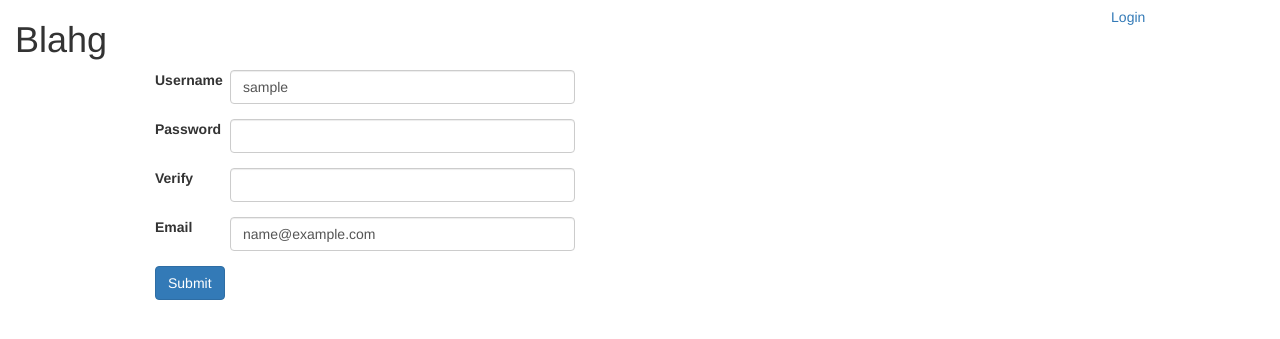
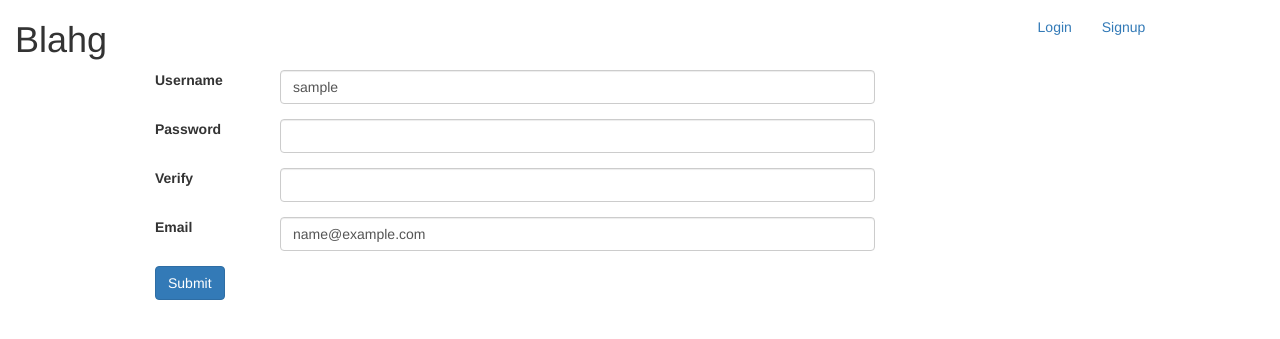
Before and after one commit to davidhousedev/Multi-User-Blog-Udacity, a Python web app: template templates/signup.html in a window 1280 px wide. Shown: the top 339 px of the page. Run offline with Jinja, Linux system fonts and the light colour scheme; the template is opened without the code that fills it: most values are stand-ins (such as "Sample title", 1, 10 or a date in 2020); some libraries are stand-ins or nearby versions.

Commit message:
feat: Update form css to conform to bootstrap4 changes

```diff
--- a/static/form.css
+++ b/static/form.css
@@ -1,6 +1,10 @@
 .container {
     margin-left: 10%;
-    width: 60%;
+    width: 80%;
+}
+
+form {
+    width: 100%;
 }
 
 .help-inline {
@@ -13,7 +17,7 @@ textarea {
 
 @media screen and (min-width: 800px) {
     .container {
-        width: 450px;
+        width: 60%;
     }
 }
 
--- a/static/main.css
+++ b/static/main.css
@@ -1,3 +1,4 @@
 .user-options {
+    margin-top: 10px;
     text-align: right;
 }
--- a/templates/base.html
+++ b/templates/base.html
@@ -18,9 +18,11 @@
     </div>
     <div class="user-options col-xs-9">
         {% if current_user %}
-            <a class="btn btn-outline-primary" href="/new">New Post</a>   <a class="btn btn-outline-secondary" href="/logout">Logout</a>
+            <a class="btn btn-outline-primary" href="/new">New Post</a>
+            <a class="btn btn-outline-secondary" href="/logout">Logout</a>
         {% else %}
-            <p><a class="btn btn-outline-secondary" href="/login">Login</a></p>
+            <a class="btn btn-outline-secondary" href="/login">Login</a>
+            <a class="btn btn-outline-secondary" href="/signup">Signup</a>
         {% endif %}
     </div>
 </header>
```
